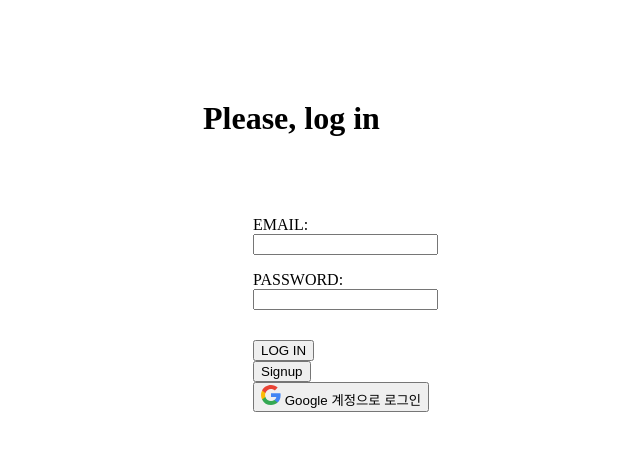
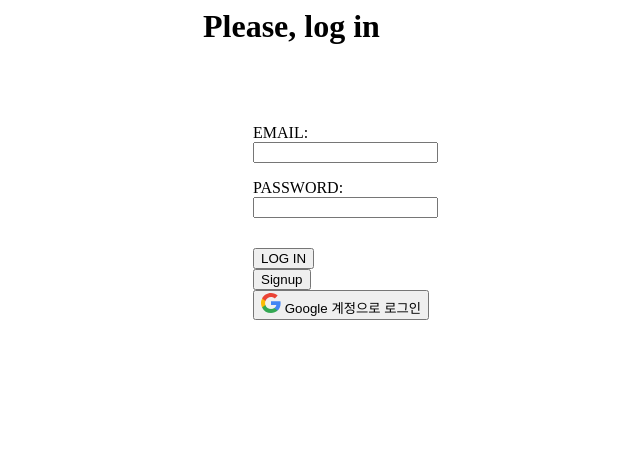
Before and after one commit to user188245/web_project-X, a Django app: page /signin/ in a window 1280 px wide. Shown: the top 451 px of the page, without its empty margins (287-927 px from the left). Run offline with Django 3.2, Linux system fonts and the light colour scheme.

Commit message:
171215 login html css modified

```diff
--- a/accounts/static/css/login.css
+++ b/accounts/static/css/login.css
@@ -1,5 +1,5 @@
 h1 {
-	margin: 100px auto 10px auto;
+	margin: auto;
 	position: relative;
 	width: 300px;
 	height: 100px;
@@ -14,3 +14,8 @@ div {
 #btn {
 	margin-top: 30px;
 }
+
+#btn2 {
+	margin: auto;
+	position: relative;
+}
--- a/accounts/templates/accounts/login.html
+++ b/accounts/templates/accounts/login.html
@@ -33,7 +33,7 @@
 			<input type="submit" name="submit" value="LOG IN" />
 		</div>
     </form>
-    <div>
+    <div id="btn2">
         <a href="{% url 'signup' %}"><input type="submit" name="submit" value="Signup" /></a>
         <a href="{% url 'social:begin' 'google-oauth2' %}">
             <button class="social-buttons__button button">
```
